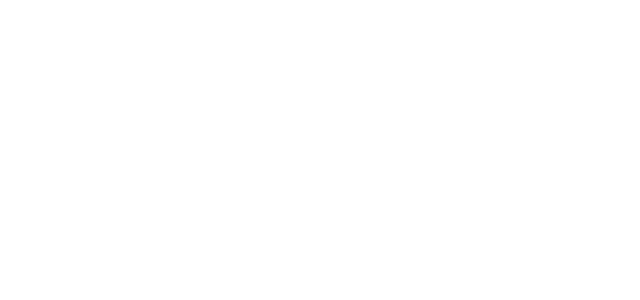
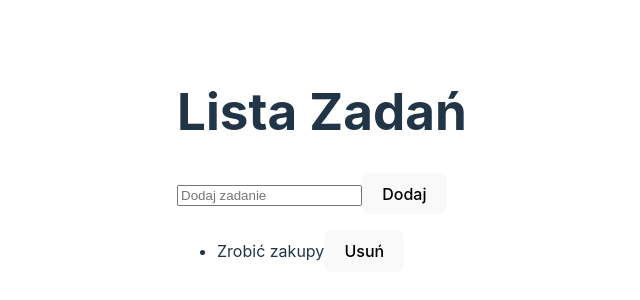
Before and after one commit to lukas-sikora/zadania-react, a React (Vite) app in the folder react-training/: page / in a window 1280 px wide. Shown: the part 232-532 px from the top of the page, without its empty margins (318-958 px from the left). Built offline with nearby package versions, Linux system fonts and the light colour scheme.

Commit message:
use-reducer-task/1

```diff
--- a/react-training/src/App.jsx
+++ b/react-training/src/App.jsx
@@ -1,5 +1,12 @@
+import ToDoList from "./components/TodoList";
+
 const App = () => {
-  return <div></div>;
+  return (
+    <>
+      <h1>Lista Zadań</h1>
+      <ToDoList />
+    </>
+  );
 };
 
 export default App;
--- /dev/null
+++ b/react-training/src/components/TodoList.jsx
@@ -0,0 +1,16 @@
+const ToDoList = () => {
+  return (
+    <>
+      <input type="text" placeholder="Dodaj zadanie" />
+      <button>Dodaj</button>
+      <ul>
+        <li>
+          Zrobić zakupy
+          <button>Usuń</button>
+        </li>
+      </ul>
+    </>
+  );
+};
+
+export default ToDoList;
```
